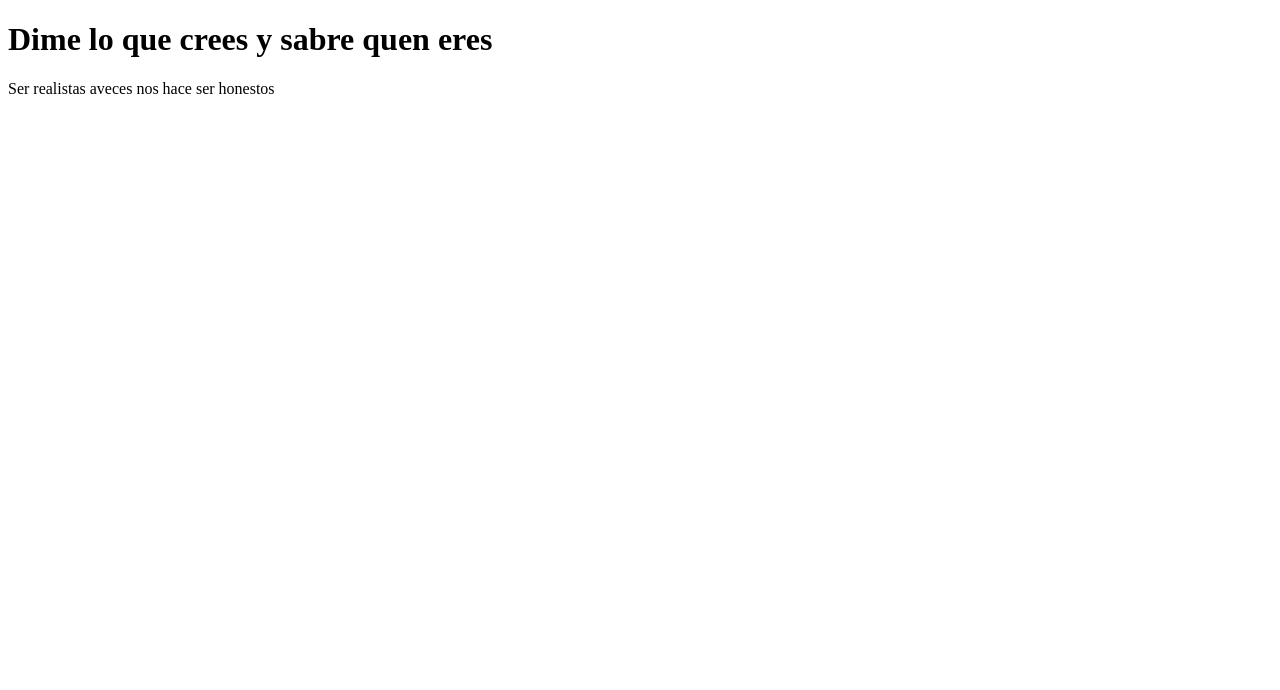
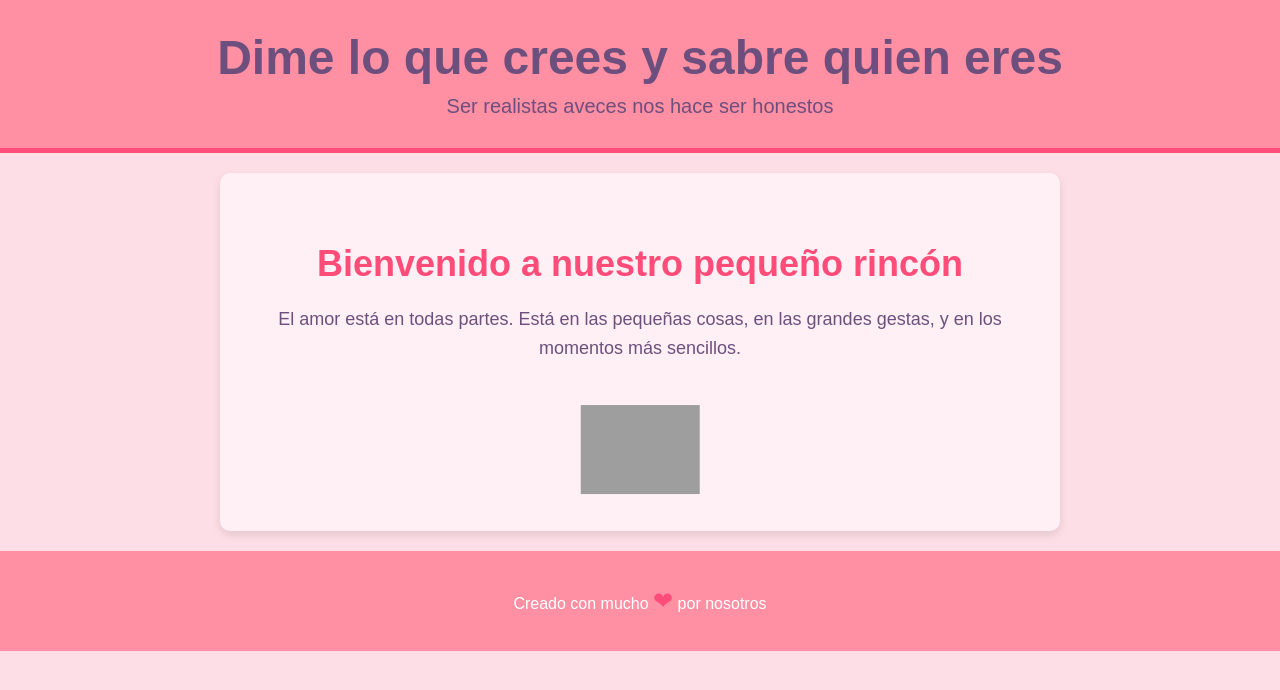
Before and after one commit to elielioth19/mi-lov, a plain HTML site: page index.html in a window 1280 px wide. Drawn offline with Linux system fonts and the light colour scheme; grey boxes are pictures that could not be loaded.

Commit message:
index.html

```diff
--- a/index.html
+++ b/index.html
@@ -1,10 +1,109 @@
 <!DOCTYPE html>
-<html>
+<html lang="es">
 <head>
-  <title>Una historia comienza aqui</title>
+    <meta charset="UTF-8">
+    <meta name="viewport" content="width=device-width, initial-scale=1.0">
+    <title>Dimelo sin hablar</title>
+    <style>
+        /* Estilo básico */
+        body {
+            font-family: 'Arial', sans-serif;
+            background: #fddde6; /* Fondo suave rosado */
+            color: #6d4f7d; /* Color de texto morado oscuro */
+            margin: 0;
+            padding: 0;
+        }
+
+        /* Estilo para el encabezado */
+        header {
+            background-color: #ff8fa3; /* Rosa suave */
+            text-align: center;
+            padding: 30px 0;
+            border-bottom: 5px solid #ff4c79; /* Líneas decorativas */
+        }
+
+        header h1 {
+            font-size: 48px;
+            margin: 0;
+        }
+
+        header p {
+            font-size: 20px;
+            margin: 10px 0 0;
+        }
+
+        /* Estilo para el contenido principal */
+        .content {
+            text-align: center;
+            padding: 40px 20px;
+            background-color: #fff0f5; /* Fondo muy suave */
+            margin: 20px auto;
+            max-width: 800px;
+            border-radius: 10px;
+            box-shadow: 0 4px 8px rgba(0, 0, 0, 0.1);
+        }
+
+        .content h2 {
+            color: #ff4c79;
+            font-size: 36px;
+            margin-bottom: 20px;
+        }
+
+        .content p {
+            font-size: 18px;
+            line-height: 1.6;
+            margin-bottom: 30px;
+        }
+
+        /* Corazón centrado */
+        .heart img {
+            width: 100px;
+            height: auto;
+            margin-top: 20px;
+            animation: heartbeat 1.5s infinite; /* Animación del latido */
+        }
+
+        /* Animación de latido para el corazón */
+        @keyframes heartbeat {
+            0% {
+                transform: scale(1);
+            }
+            50% {
+                transform: scale(1.2);
+            }
+            100% {
+                transform: scale(1);
+            }
+        }
+
+        /* Estilo para el pie de página */
+        footer {
+            background-color: #ff8fa3; /* Rosa suave */
+            text-align: center;
+            padding: 20px 0;
+            color: white;
+        }
+
+        footer .heart-icon {
+            color: #ff4c79;
+            font-size: 24px;
+        }
+    </style>
 </head>
 <body>
-  <h1>Dime lo que crees y sabre quen eres</h1>
-  <p>Ser realistas aveces nos hace ser honestos</p>
+    <header>
+        <h1>Dime lo que crees y sabre quien eres</h1>
+        <p>Ser realistas aveces nos hace ser honestos</p>
+    </header>
+    <section class="content">
+        <h2>Bienvenido a nuestro pequeño rincón</h2>
+        <p>El amor está en todas partes. Está en las pequeñas cosas, en las grandes gestas, y en los momentos más sencillos.</p>
+        <div class="heart">
+            <img src="https://upload.wikimedia.org/wikipedia/commons/thumb/d/d2/Heart_symbol_%28svg%29.svg/1024px-Heart_symbol_%28svg%29.svg.png" alt="Corazón">
+        </div>
+    </section>
+    <footer>
+        <p>Creado con mucho <span class="heart-icon">❤</span> por nosotros</p>
+    </footer>
 </body>
 </html>
```
